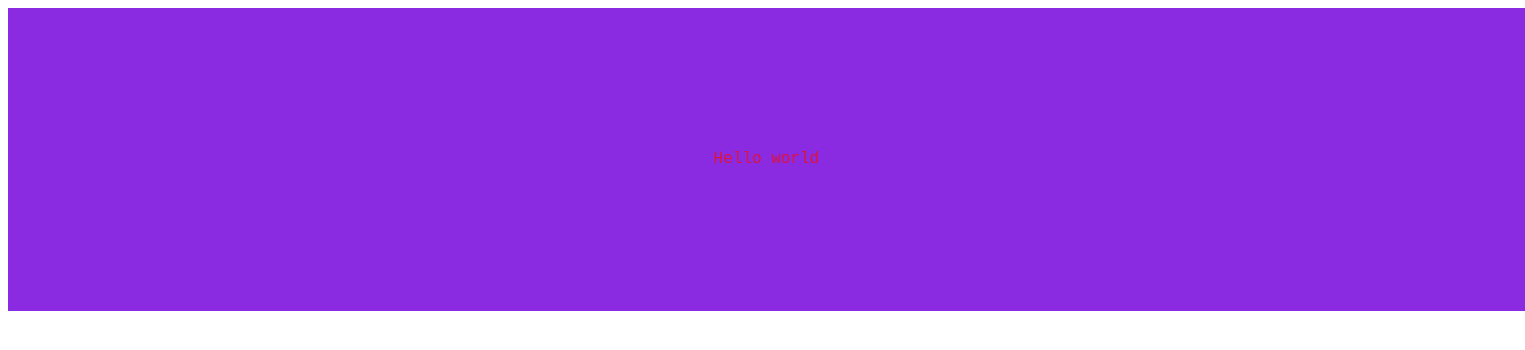
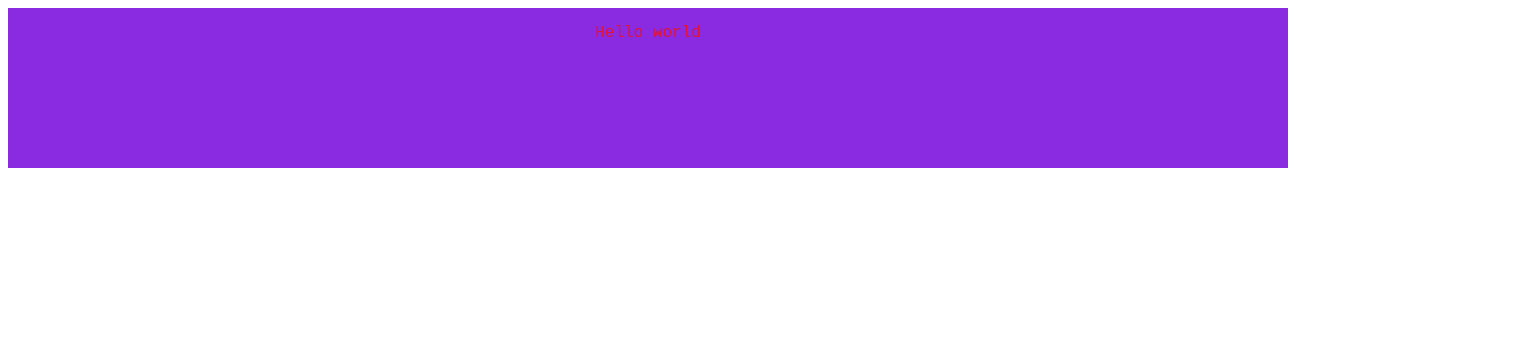
Before and after one commit to dreamIIx/dreamIIx.github.io, a plain HTML site: page index.htm in a window 1280 px wide. Shown: the whole page, 1525 px wide, since content can reach past the window. Drawn offline with Linux system fonts and the light colour scheme.

Commit message:
Add files via upload

```diff
--- a/stl.css
+++ b/stl.css
@@ -1,9 +1,9 @@
 div.upper
 {
+    position: absolute;
     width: 100%;
     height: 20%;
     background-color: blueviolet;
-    padding: 10%;
 }
 
 p.header
```
